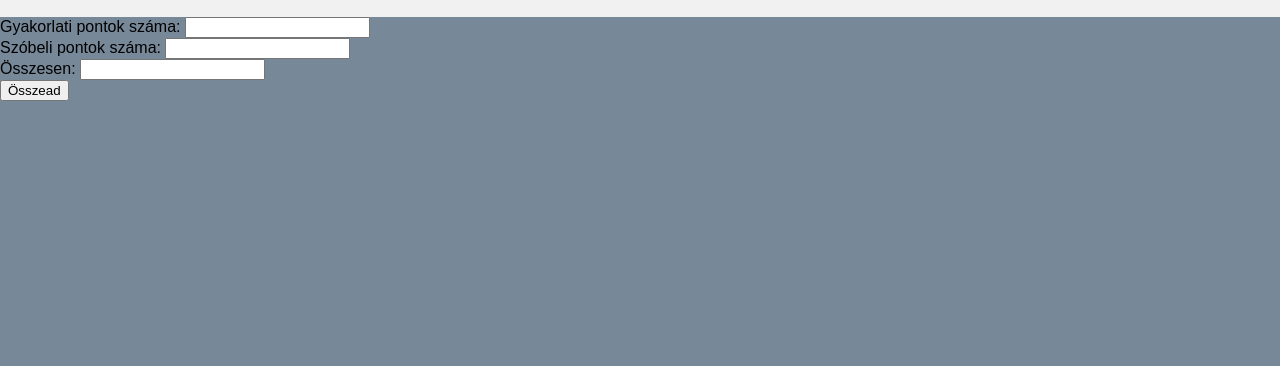
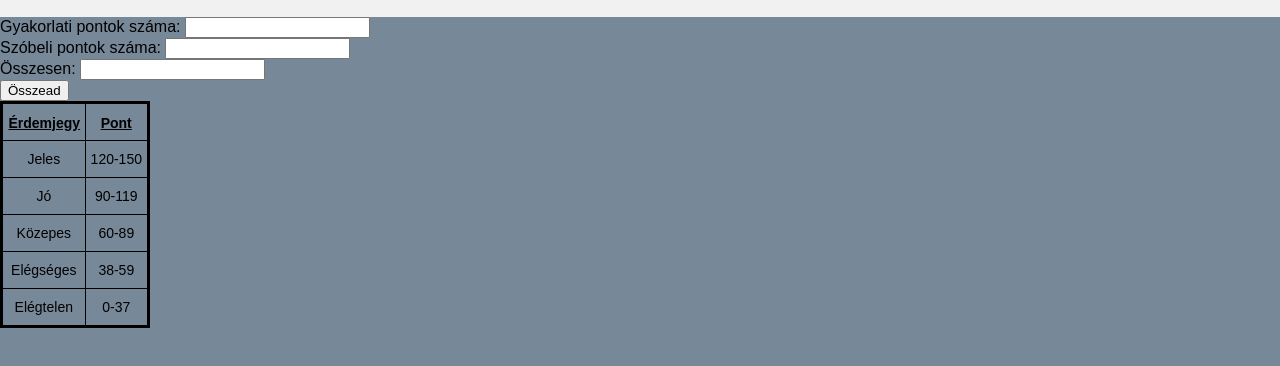
Before and after one commit to nagyadam558/weblapmagamba, a plain HTML site: page pontozolap.html in a window 1280 px wide. Shown: the part 72-438 px from the top of the page. Drawn offline with Linux system fonts and the light colour scheme.

Commit message:
web1118v3
javitasok

```diff
--- a/pontozolap.html
+++ b/pontozolap.html
@@ -24,6 +24,46 @@
        Összesen: <input type="text" name="sum"><br>
        <input type="button" value="Összead" onclick="calcSum()">
    </form>
+   <style type="text/css">
+    .tg  {border-collapse:collapse;border-spacing:0;}
+    .tg td{border-color:black;border-style:solid;border-width:1px;font-family:Arial, sans-serif;font-size:14px;
+      overflow:hidden;padding:10px 5px;word-break:normal;}
+    .tg th{border-color:black;border-style:solid;border-width:1px;font-family:Arial, sans-serif;font-size:14px;
+      font-weight:normal;overflow:hidden;padding:10px 5px;word-break:normal;}
+    .tg .tg-baqh{text-align:center;vertical-align:top}
+    .tg .tg-z07n{font-weight:bold;position:-webkit-sticky;position:sticky;text-align:center;text-decoration:underline;top:-1px;
+      vertical-align:top;will-change:transform}
+    @media screen and (max-width: 767px) {.tg {width: auto !important;}.tg col {width: auto !important;}.tg-wrap {overflow-x: auto;-webkit-overflow-scrolling: touch;}} </style>
+    <div class="tg-wrap"><table class="tg">
+    <thead>
+      <tr>
+        <th class="tg-z07n">Érdemjegy</th>
+        <th class="tg-z07n">Pont</th>
+      </tr>
+    </thead>
+    <tbody>
+      <tr>
+        <td class="tg-baqh">Jeles</td>
+        <td class="tg-baqh">120-150</td>
+      </tr>
+      <tr>
+        <td class="tg-baqh">Jó</td>
+        <td class="tg-baqh">90-119</td>
+      </tr>
+      <tr>
+        <td class="tg-baqh">Közepes</td>
+        <td class="tg-baqh">60-89</td>
+      </tr>
+      <tr>
+        <td class="tg-baqh">Elégséges</td>
+        <td class="tg-baqh">38-59</td>
+      </tr>
+      <tr>
+        <td class="tg-baqh">Elégtelen</td>
+        <td class="tg-baqh">0-37</td>
+      </tr>
+    </tbody>
+    </table></div>
 
    <script src="pontozo.js"></script>
       </div>
--- a/styles.css
+++ b/styles.css
@@ -67,3 +67,9 @@ body {
 {
   font-family: Georgia, 'Times New Roman', Times, serif;
 }
+.tg
+{
+  float:center;
+  margin:right;
+  border:3px solid black;
+}
```
